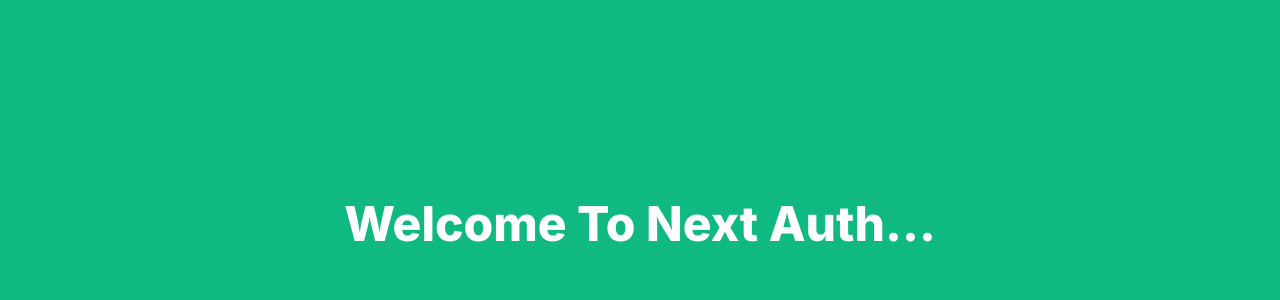
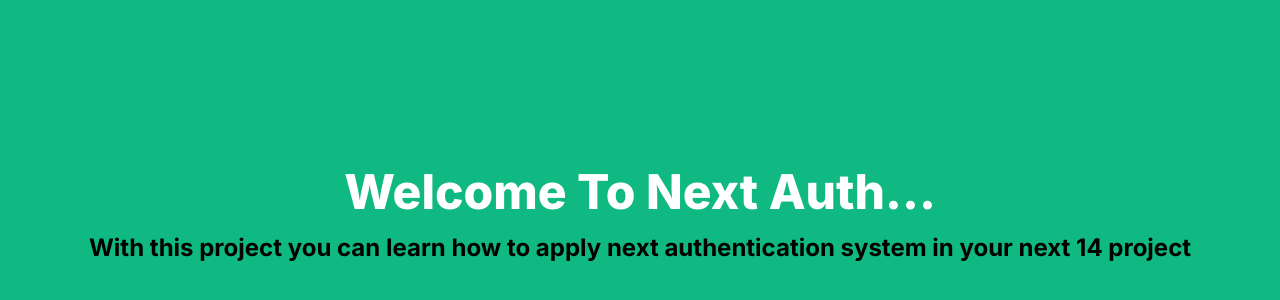
Before and after one commit to akdmousom/next-authentication, a Next.js app: page / in a window 1280 px wide. Shown: the part 176-476 px from the top of the page. Built offline with nearby package versions, Linux system fonts and the light colour scheme.

Commit message:
[Added](Description) Description is added in home page..

```diff
--- a/src/app/page.js
+++ b/src/app/page.js
@@ -2,12 +2,15 @@ import Image from "next/image";
 
 export default function Home() {
   return (
-      <>
+    <>
 
-        <div className="bg-emerald-500 min-h-screen max-w-screen grid justify-center items-center ">
-            <h1 className="text-center text-white font-extrabold text-5xl">Welcome To Next Auth...</h1>
+      <div className="bg-emerald-500 min-h-screen max-w-screen grid justify-center items-center ">
+        <div>
+          <h1 className="text-center text-white font-extrabold text-5xl">Welcome To Next Auth...</h1>
+          <p className="py-4 text-2xl font-bold">With this project you can learn how to apply next authentication system in your next 14 project</p>
         </div>
+      </div>
 
-      </>
+    </>
   );
 }
```
